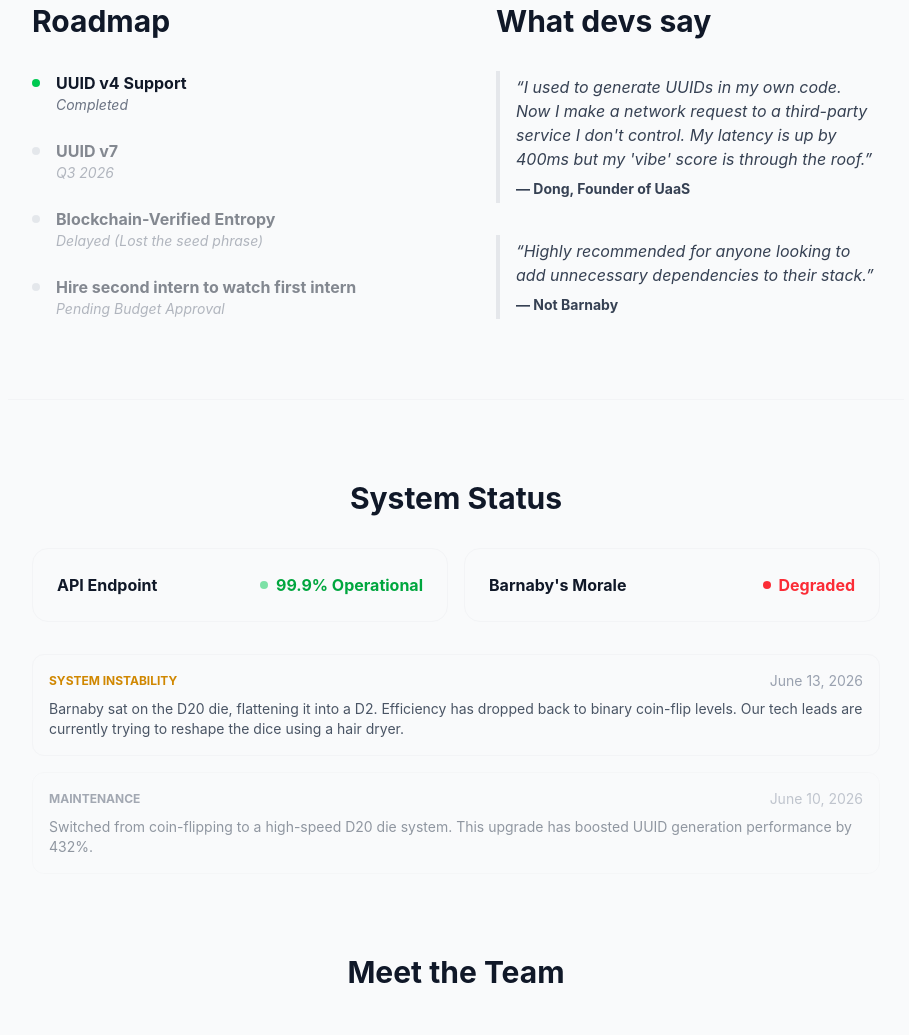
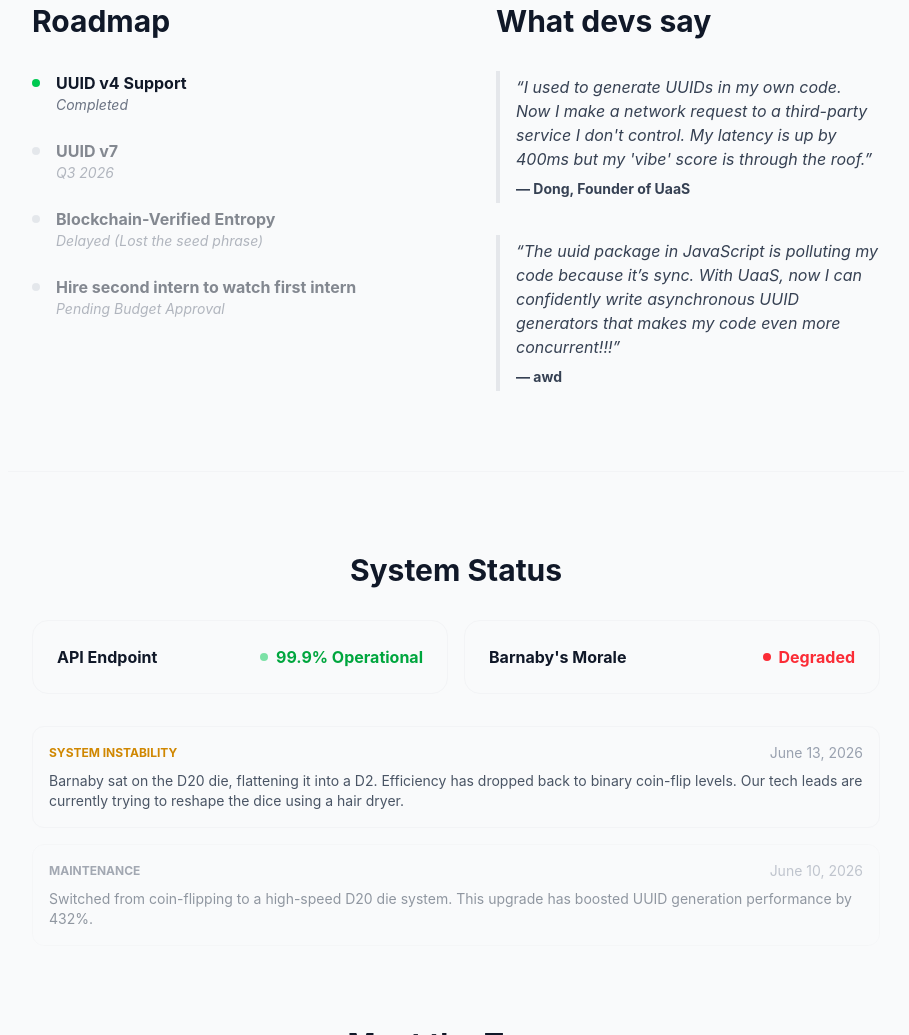
Before and after one commit to Dong-Chen-1031/uaas, an Astro site: page / in a window 1280 px wide. Shown: the part 4753-5788 px from the top of the page, without its empty margins (184-1093 px from the left). Built offline with nearby package versions, Linux system fonts and the light colour scheme; Astro itself is replaced by a stand-in of ours.

Commit message:
Update Roadmap.astro: add new developer quote highlighting asynchronous UUID generation benefits

```diff
--- a/src/components/Roadmap.astro
+++ b/src/components/Roadmap.astro
@@ -64,12 +64,21 @@
                     >
                 </blockquote>
                 <blockquote class="border-l-4 border-gray-200 pl-4 py-1">
+                    “The uuid package in JavaScript is polluting my code because
+                    it’s sync. With UaaS, now I can confidently write
+                    asynchronous UUID generators that makes my code even more
+                    concurrent!!!”
+                    <cite class="block mt-2 not-italic font-bold text-sm"
+                        >— awd</cite
+                    >
+                </blockquote>
+                <!-- <blockquote class="border-l-4 border-gray-200 pl-4 py-1">
                     “Highly recommended for anyone looking to add unnecessary
                     dependencies to their stack.”
                     <cite class="block mt-2 not-italic font-bold text-sm"
                         >— Not Barnaby</cite
                     >
-                </blockquote>
+                </blockquote> -->
             </div>
         </div>
     </div>
```
